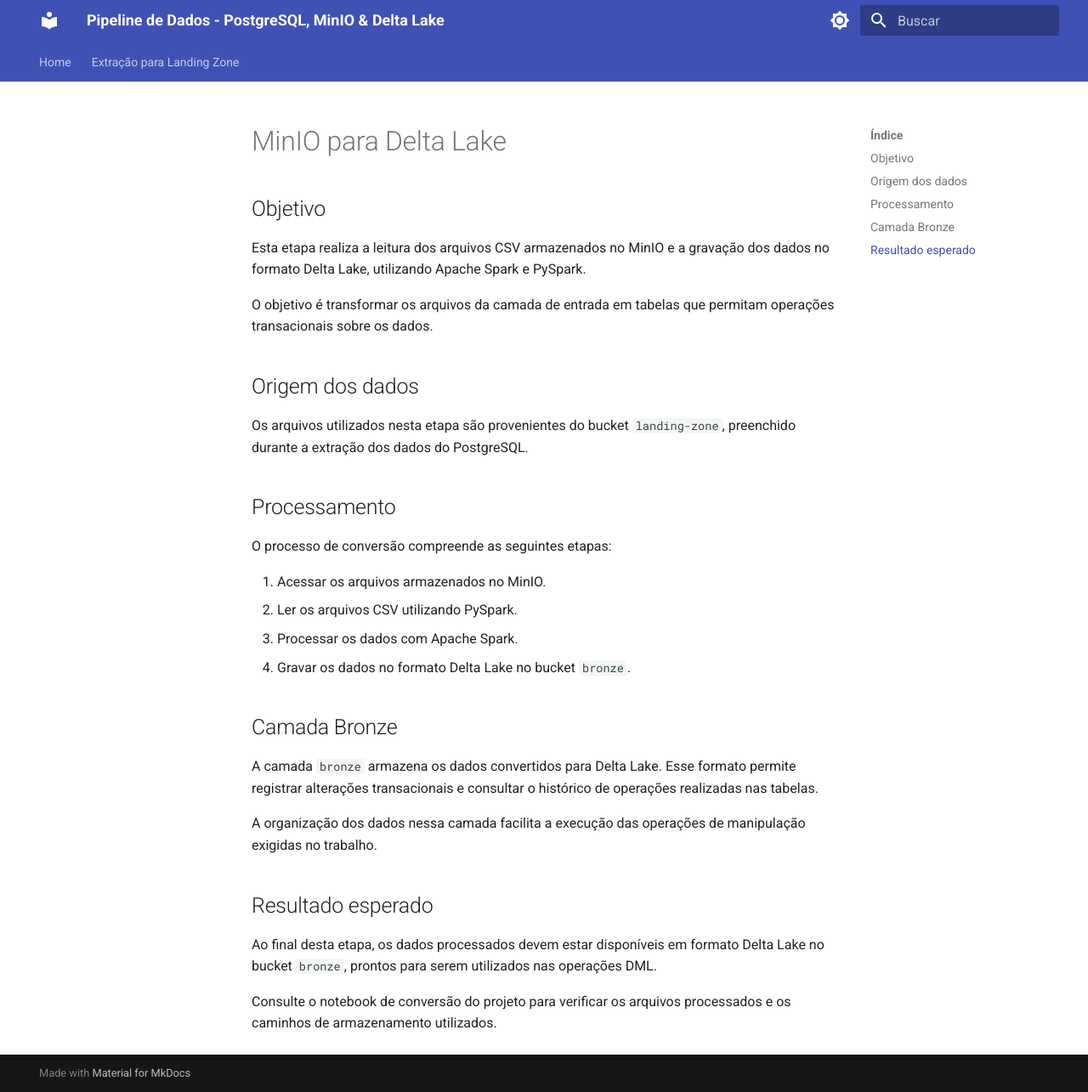
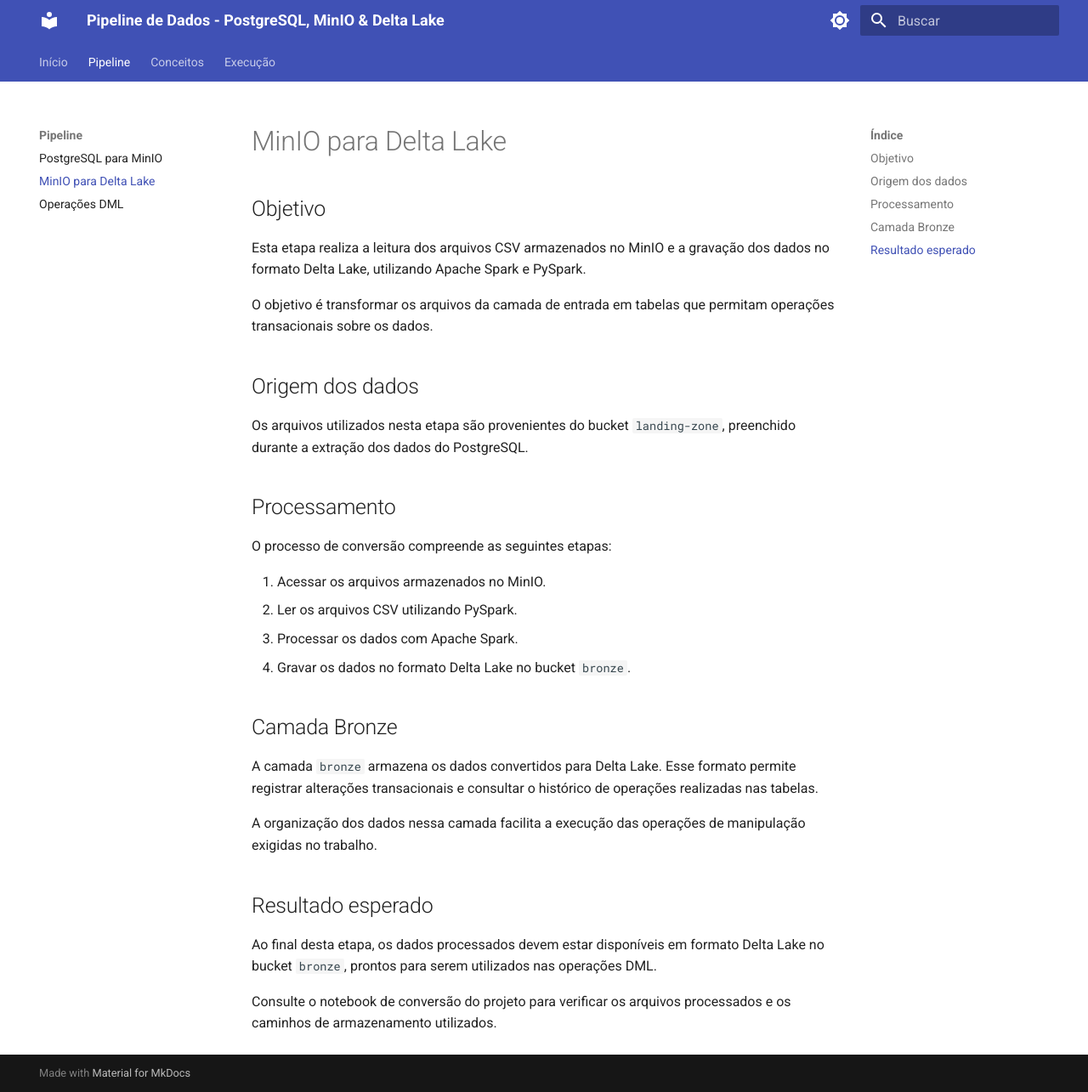
Before and after one commit to jeanvitorvieira/trabalho-eng-dados-apache-spark-minio, an MkDocs documentation site: the page built from docs/landing_to_bronze.md, in a window 1280 px wide and 1285 px high. Shown: the whole window at 85% size. Built offline with MkDocs 1.6.1 and Material for MkDocs 9.7.7, drawn with Linux system fonts in a browser that asks for light colours.

Commit message:
Update navigation structure in mkdocs.yml

```diff
--- a/mkdocs.yml
+++ b/mkdocs.yml
@@ -56,6 +56,13 @@ markdown_extensions:
   - toc:
       permalink: true
 
+
 nav:
-  - Home: index.md
-  - Extração para Landing Zone: database_to_landing.md
+  - Início: index.md
+  - Pipeline:
+      - PostgreSQL para MinIO: database_to_landing.md
+      - MinIO para Delta Lake: landing_to_bronze.md
+      - Operações DML: delta_dml.md
+  - Conceitos:
+      - Tabelas gerenciadas e não gerenciadas: tabelas_delta.md
+  - Execução: execucao.md
```
